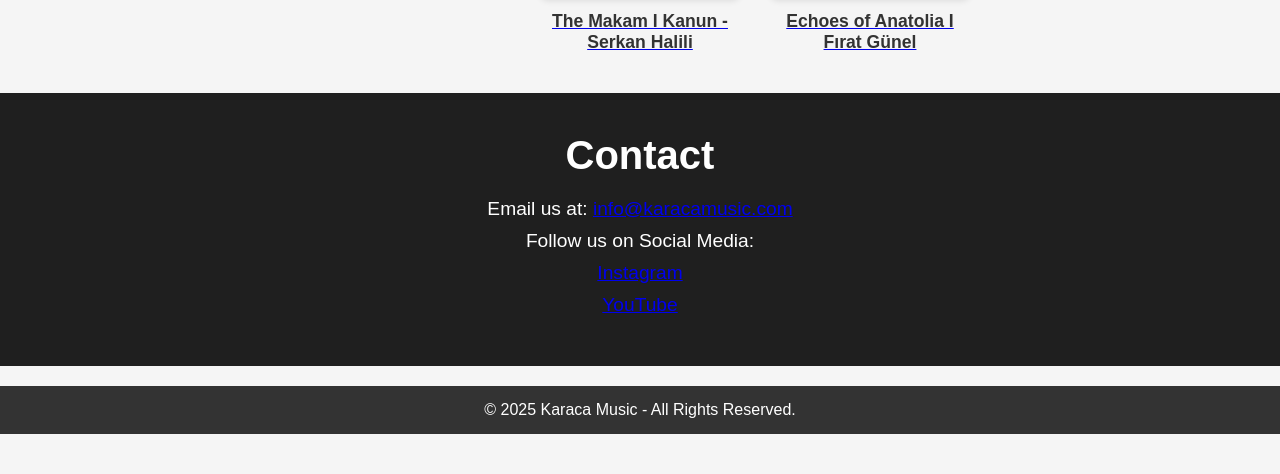
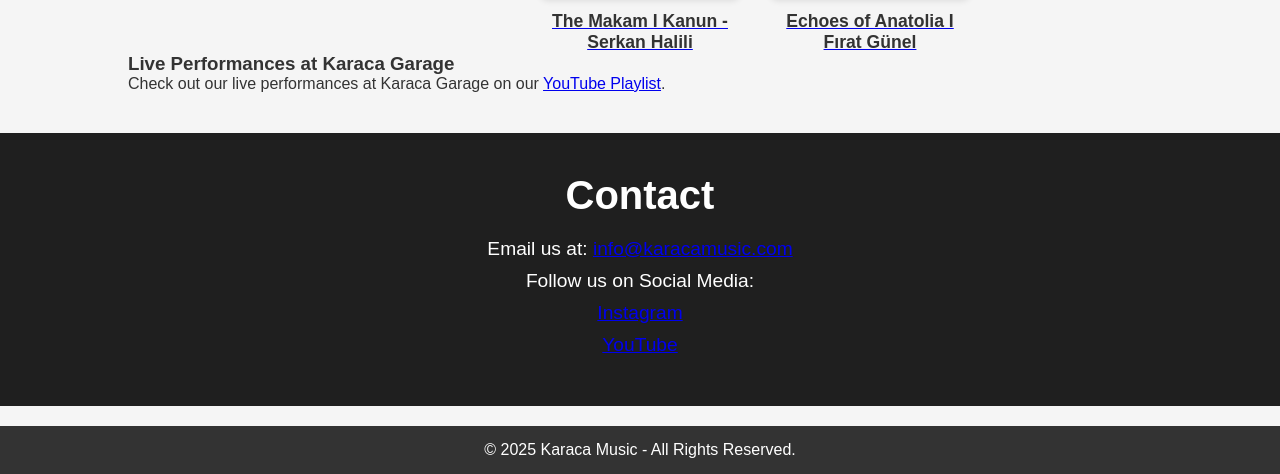
Before and after one commit to karacamusic/Karaca, a plain HTML site: page index.html in a window 1280 px wide. Shown: the part 923-1397 px from the top of the page. Before the commit the page ends 1357 px from the top, so only its background shows below. Drawn offline with Linux system fonts and the light colour scheme.

Commit message:
Youtube playlistli

```diff
--- a/index.html
+++ b/index.html
@@ -6,6 +6,7 @@
     <meta name="viewport" content="width=device-width, initial-scale=1.0">
     <title>Karaca Music</title>
     <link rel="stylesheet" href="styles.css">
+    <link href="https://fonts.googleapis.com/css2?family=Montserrat:wght@400;600&display=swap" rel="stylesheet">
 </head>
 <body>
     <header>
@@ -53,6 +54,8 @@
                 </a>
             </div>
         </div>
+        <h3>Live Performances at Karaca Garage</h3>
+        <p>Check out our live performances at Karaca Garage on our <a href="https://youtube.com/playlist?list=PLkJKgKo71fxzmvgUr2KKobbHDaCxn47Uj&si=OgPP6WuFz9EJaAvI" target="_blank">YouTube Playlist</a>.</p>  <!-- Added YouTube playlist link -->
     </section>
 
     <section id="contact">
```
